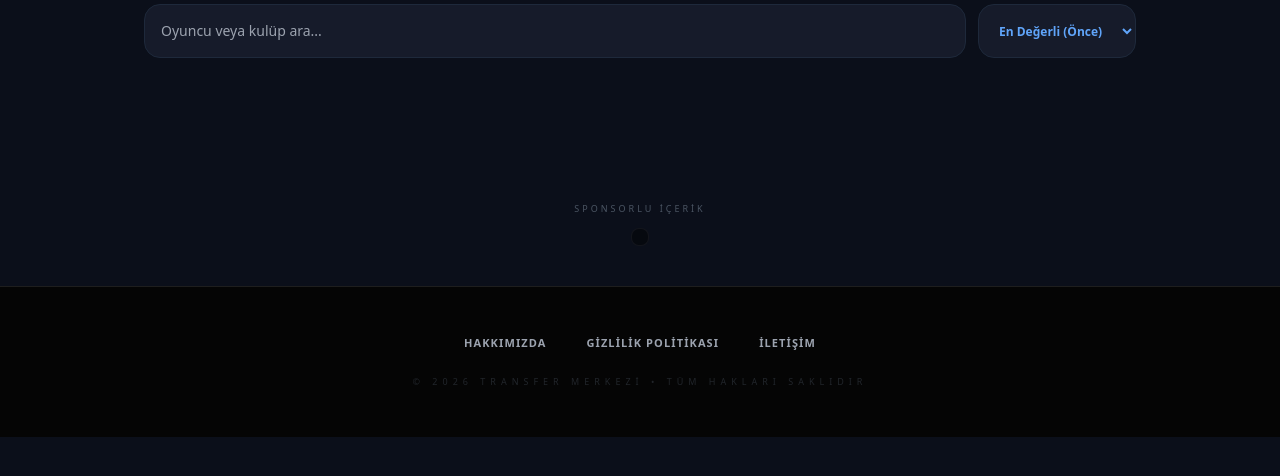
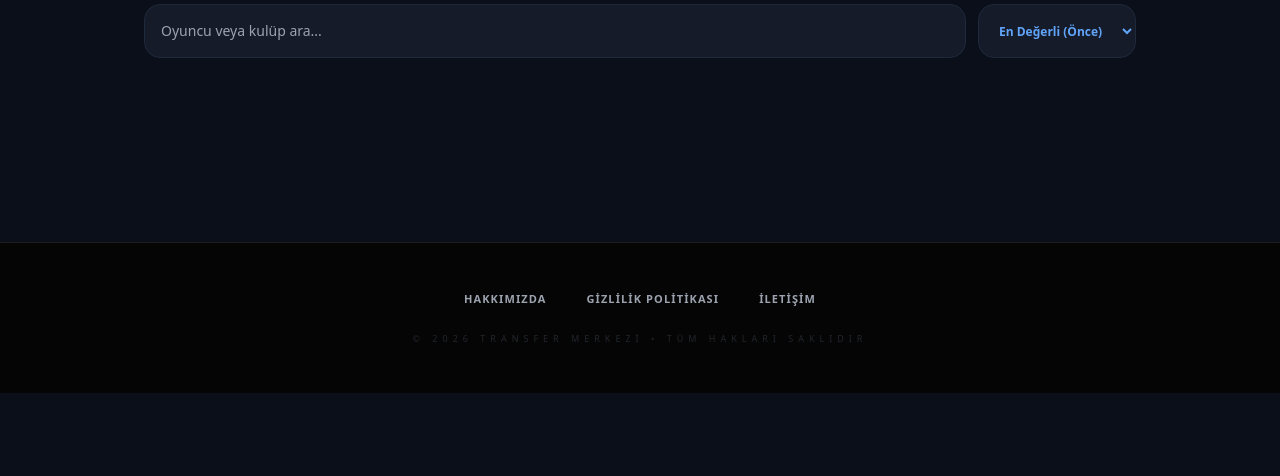
Before and after one commit to Musab13579/Transfermarkt, a Flask app: page / in a window 1280 px wide. Shown: the part 304-780 px from the top of the page. Run offline with Flask 3, Linux system fonts and the light colour scheme; some libraries are stand-ins or nearby versions.

Commit message:
Update index.html

```diff
--- a/templates/index.html
+++ b/templates/index.html
@@ -13,9 +13,6 @@
     </style>
 </head>
 <body class="bg-[#0b0f1a] text-white font-sans">
-
-<script src="https://pl28469846.effectivegatecpm.com/e2/3a/f3/e23af36ea8112c1f8f8b816784cdb703.js"></script>
-
 
     {% macro render_best(players, pos_name) %}
         {% set best = players | selectattr('position', 'equalto', pos_name) | sort(attribute='value', reverse=True) | first %}
@@ -197,23 +194,6 @@
     </script>
 
 <div class="mt-20 w-full relative z-50 pb-10" style="display: block !important; clear: both;">
-
-    <script src="https://pl28469284.effectivegatecpm.com/3d/23/5e/3d235e1b5ced978a00f7d665bcbf71fa.js"></script>
-
-    <div class="flex flex-col items-center justify-center mb-10 px-4">
-        <span class="text-[9px] text-gray-600 uppercase tracking-[3px] mb-3">Sponsorlu İçerik</span>
-        <div class="bg-black/40 border border-white/5 p-2 rounded-lg overflow-hidden shadow-2xl">
-            <script type="text/javascript">
-              atOptions = {
-                'key' : '56e403a4d42779829ee8cbcc3d4f1596',
-                'format' : 'iframe',
-                'height' : 90,
-                'width' : 728,
-                'params' : {}
-              };
-            </script>
-            <script src="https://www.highperformanceformat.com/56e403a4d42779829ee8cbcc3d4f1596/invoke.js"></script>
-        </div>
     </div>
 
     <footer class="w-full border-t border-white/10 bg-[#050505] py-12">
```
